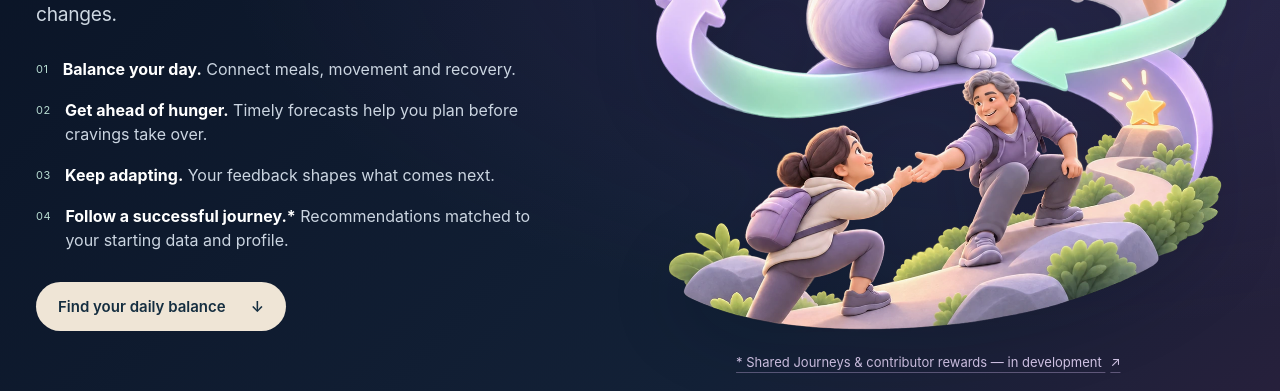
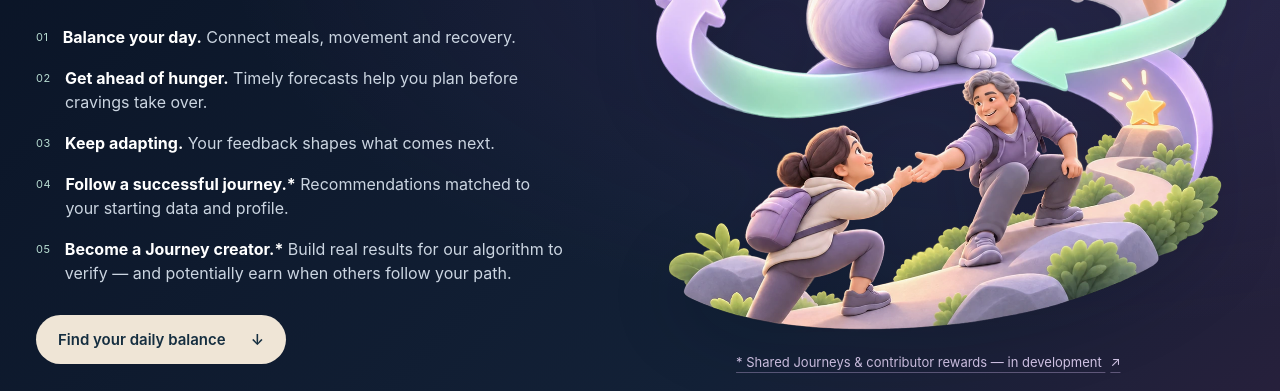
Before and after one commit to germanchaikovskii-ui/esiva, a plain HTML site: page index.html in a window 1280 px wide. Shown: the part 409-800 px from the top of the page. Drawn offline with Linux system fonts and the light colour scheme.

Commit message:
Add Journey creator rewards to the ESIVA hero

```diff
--- a/index.html
+++ b/index.html
@@ -50,6 +50,7 @@
         <li><span aria-hidden="true">02</span><div><strong>Get ahead of hunger.</strong> Timely forecasts help you plan before cravings take over.</div></li>
         <li><span aria-hidden="true">03</span><div><strong>Keep adapting.</strong> Your feedback shapes what comes next.</div></li>
         <li><span aria-hidden="true">04</span><div><strong><a href="#journey" aria-describedby="journey-development-note">Follow a successful journey.*</a></strong> Recommendations matched to your starting data and profile.</div></li>
+        <li><span aria-hidden="true">05</span><div><strong><a href="#journey" aria-describedby="journey-development-note">Become a Journey creator.*</a></strong> Build real results for our algorithm to verify — and potentially earn when others follow your path.</div></li>
       </ul>
       <a class="text-link overview-cta" href="#balance">Find your daily balance <span aria-hidden="true">↓</span></a>
     </div>
```
